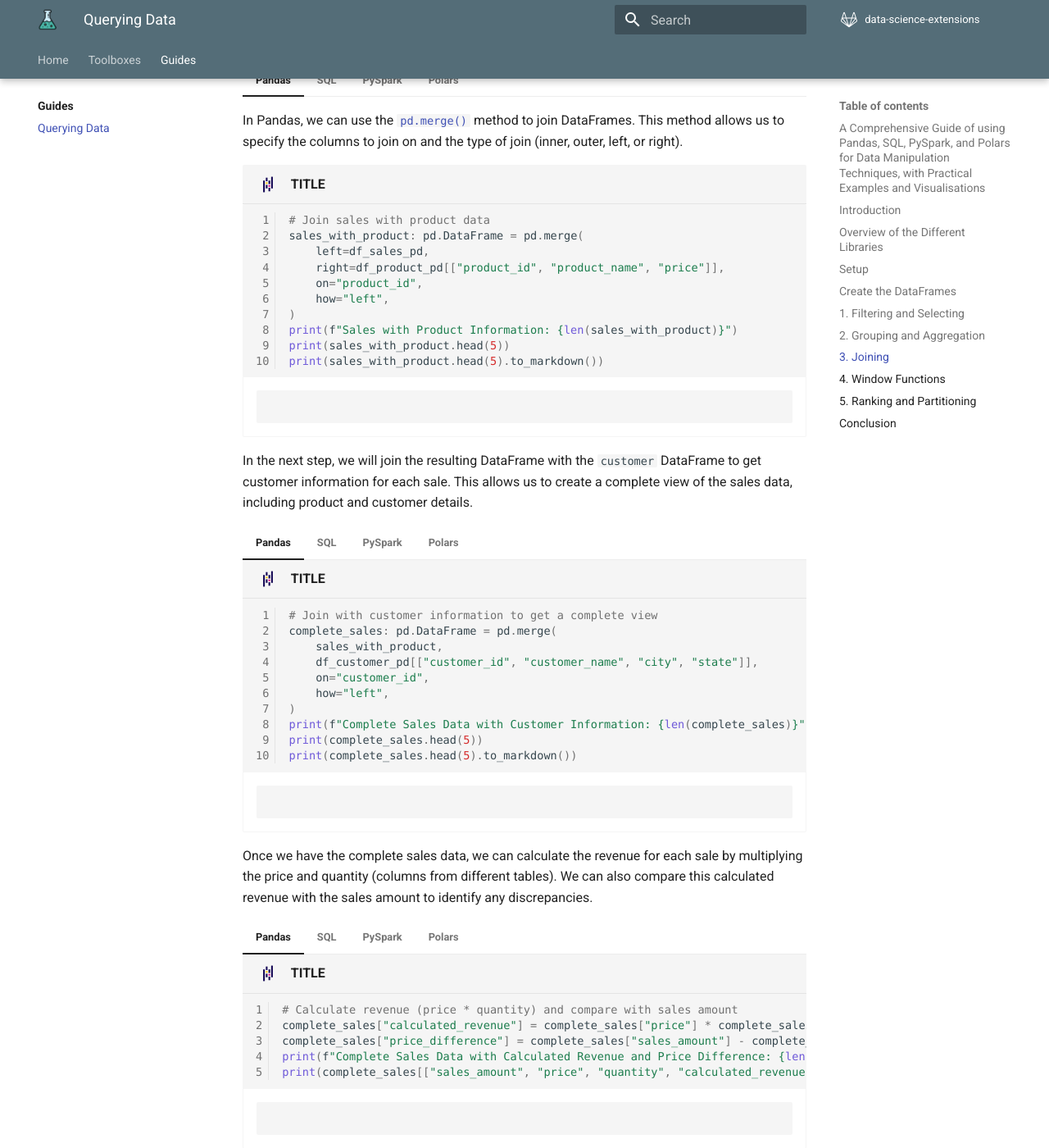
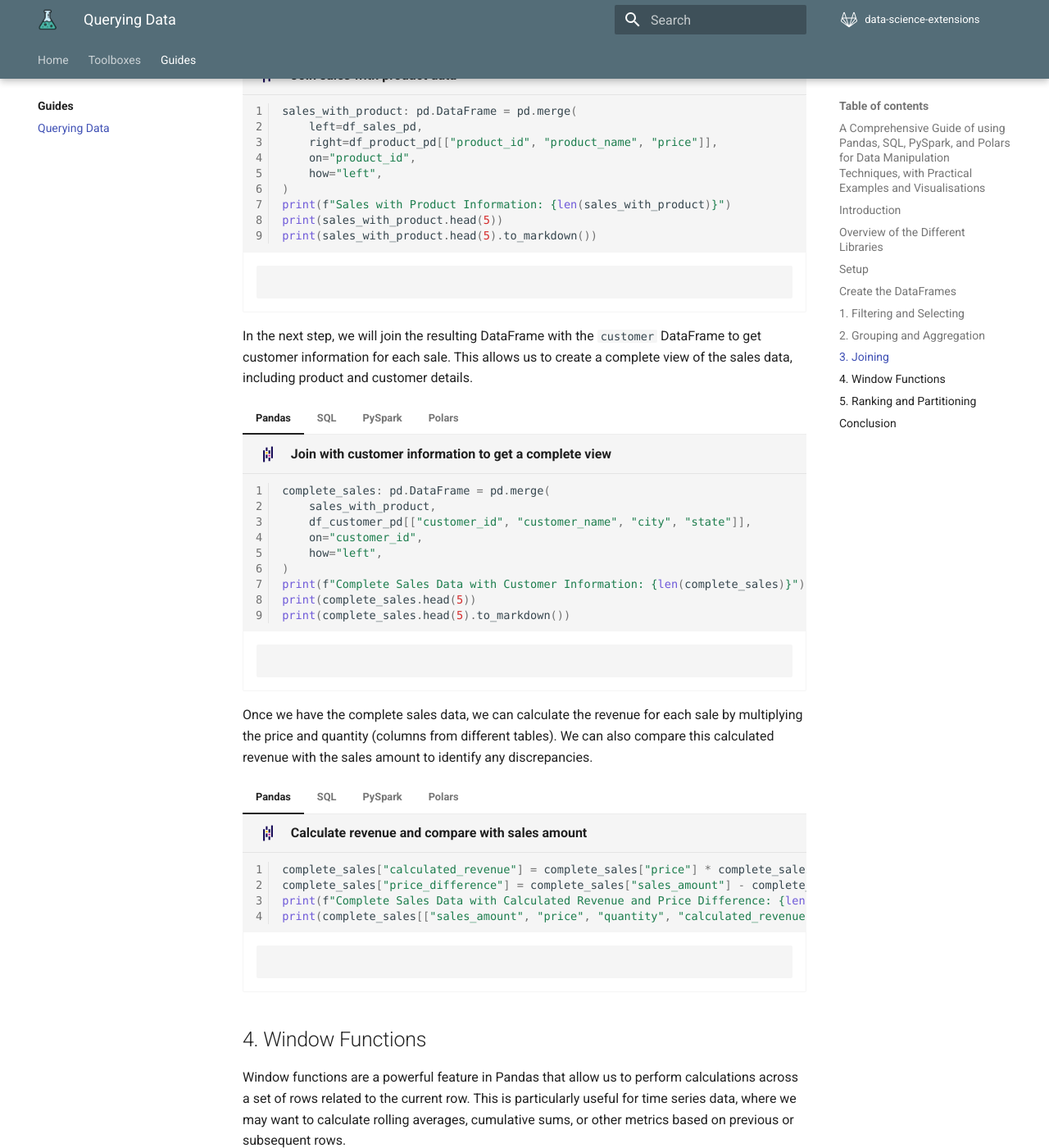
Before and after one commit to data-science-extensions/data-science-extensions, an MkDocs documentation site: the page built from docs/guides/querying-data.md, in a window 1280 px wide and 1400 px high, scrolled down 10398 px. Shown: the whole window at 82% size. Built offline with MkDocs 1.6.1 and Material for MkDocs 9.7.7, drawn with Linux system fonts in a browser that asks for light colours; some web fonts are replaced; comment, search, counter and statistics services are not loaded; the version menu is left out; some of the changed text lies outside the part shown.

Commit message:
Add `title` to each code chunk

````diff
--- a/docs/guides/querying-data.md
+++ b/docs/guides/querying-data.md
@@ -684,8 +684,7 @@ The first section will demonstrate how to filter and select data from the DataFr
 
     In Pandas, we can use boolean indexing to filter rows based on specific conditions. As you can see in this first example, this looks like using square brackets, within which we define a column and a condition. In the below example, we can use string values to filter categorical data.
 
-    ```py {.pandas linenums="1" title="TITLE"}
-    # Filter sales data for specific category
+    ```py {.pandas linenums="1" title="Filter sales data for specific category"}
     electronics_sales_pd: pd.DataFrame = df_sales_pd[df_sales_pd["category"] == "Electronics"]
     print(f"Number of Electronics Sales: {len(electronics_sales_pd)}")
     print(electronics_sales_pd.head(5))
@@ -721,8 +720,7 @@ The first section will demonstrate how to filter and select data from the DataFr
 
     In SQL, we can use the `WHERE` clause to filter rows based on specific conditions. The syntax should be very familiar to anyone who has worked with SQL before. We can use the `pd.read_sql()` function to execute SQL queries and retrieve the data from the database. The result is a Pandas DataFrame that contains only the rows that match the specified condition. In the below example, we filter for sales in the "Electronics" category.
 
-    ```py {.sql linenums="1" title="TITLE"}
-    # Filter sales for a specific category
+    ```py {.sql linenums="1" title="Filter sales for a specific category"}
     electronics_sales_txt: str = """
         SELECT *
         FROM sales
@@ -763,8 +761,7 @@ The first section will demonstrate how to filter and select data from the DataFr
 
     In PySpark, we can use the `.filter()` (or the `.where()`) method to filter rows based on specific conditions. This process is effectively doing a boolean indexing operation to filter the DataFrame. The syntax is similar to SQL, where we can specify the condition as a string or using column expressions. In the below example, we filter for sales in the "Electronics" category.
 
-    ```py {.pyspark linenums="1" title="TITLE"}
-    # Filter sales data for specific category
+    ```py {.pyspark linenums="1" title="Filter sales for a specific category"}
     electronics_sales_ps: psDataFrame = df_sales_ps.filter(df_sales_ps["category"] == "Electronics")
     print(f"Number of Electronics Sales: {electronics_sales_ps.count()}")
     electronics_sales_ps.show(5)
@@ -804,8 +801,7 @@ The first section will demonstrate how to filter and select data from the DataFr
 
     In Polars, we can use the `.filter()` method to filter rows based on specific conditions. The syntax is similar to Pandas, where we can specify the condition using column expressions. In the below example, we filter for sales in the "Electronics" category.
 
-    ```py {.polars linenums="1" title="TITLE"}
-    # Filter sales data for specific category
+    ```py {.polars linenums="1" title="Filter sales for a specific category"}
     electronics_sales_pl: pl.DataFrame = df_sales_pl.filter(pl.col("category") == "Electronics")
     print(f"Number of Electronics Sales: {len(electronics_sales_pl)}")
     print(electronics_sales_pl.head(5))
@@ -847,8 +843,7 @@ We can also use numerical filtering, as you can see in the next example, where w
 
 === "Pandas"
 
-    ```py {.pandas linenums="1" title="TITLE"}
-    # Filter for high value transactions (over $500)
+    ```py {.pandas linenums="1" title="Filter for high value transactions"}
     high_value_sales_pd: pd.DataFrame = df_sales_pd[df_sales_pd["sales_amount"] > 500]
     print(f"Number of high-value Sales: {len(high_value_sales_pd)}")
     print(high_value_sales_pd.head(5))
@@ -882,8 +877,7 @@ We can also use numerical filtering, as you can see in the next example, where w
 
 === "SQL"
 
-    ```py {.sql linenums="1" title="TITLE"}
-    # Filter for high value transactions (over $500)
+    ```py {.sql linenums="1" title="Filter for high value transactions"}
     high_value_sales_txt: str = """
         SELECT *
         FROM sales
@@ -922,8 +916,7 @@ We can also use numerical filtering, as you can see in the next example, where w
 
 === "PySpark"
 
-    ```py {.pyspark linenums="1" title="TITLE"}
-    # Filter for high value transactions (over $500)
+    ```py {.pyspark linenums="1" title="Filter for high value transactions"}
     high_value_sales_ps: psDataFrame = df_sales_ps.filter("sales_amount > 500")
     print(f"Number of high-value Sales: {high_value_sales_ps.count()}")
     high_value_sales_ps.show(5)
@@ -961,8 +954,7 @@ We can also use numerical filtering, as you can see in the next example, where w
 
 === "Polars"
 
-    ```py {.polars linenums="1" title="TITLE"}
-    # Filter for high value transactions (over $500)
+    ```py {.polars linenums="1" title="Filter for high value transactions"}
     high_value_sales_pl: pl.DataFrame = df_sales_pl.filter(df_sales_pl["sales_amount"] > 500)
     print(f"Number of high-value Sales: {len(high_value_sales_pl)}")
     print(high_value_sales_pl.head(5))
@@ -1004,8 +996,7 @@ When it comes to selecting specific columns, we can use the double square bracke
 
 === "Pandas"
 
-    ```py {.pandas linenums="1" title="TITLE"}
-    # Select specific columns
+    ```py {.pandas linenums="1" title="Select specific columns"}
     sales_summary_pd: pd.DataFrame = df_sales_pd[["date", "category", "sales_amount"]]
     print(f"Sales Summary DataFrame: {len(sales_summary_pd)}")
     print(sales_summary_pd.head(5))
@@ -1039,8 +1030,7 @@ When it comes to selecting specific columns, we can use the double square bracke
 
 === "SQL"
 
-    ```py {.sql linenums="1" title="TITLE"}
-    # Select specific columns
+    ```py {.sql linenums="1" title="Select specific columns"}
     sales_summary_txt: str = """
         SELECT date, category, sales_amount
         FROM sales
@@ -1078,8 +1068,7 @@ When it comes to selecting specific columns, we can use the double square bracke
 
 === "PySpark"
 
-    ```py {.pyspark linenums="1" title="TITLE"}
-    # Select specific columns
+    ```py {.pyspark linenums="1" title="Select specific columns"}
     sales_summary_ps: psDataFrame = df_sales_ps.select("date", "category", "sales_amount")
     print(f"Sales Summary DataFrame: {sales_summary_ps.count()}")
     sales_summary_ps.show(5)
@@ -1117,8 +1106,7 @@ When it comes to selecting specific columns, we can use the double square bracke
 
 === "Polars"
 
-    ```py {.polars linenums="1" title="TITLE"}
-    # Select specific columns
+    ```py {.polars linenums="1" title="Select specific columns"}
     sales_summary_pl: pl.DataFrame = df_sales_pl.select(["date", "category", "sales_amount"])
     print(f"Sales Summary DataFrame: {len(sales_summary_pl)}")
     print(sales_summary_pl.head(5))
@@ -1165,8 +1153,7 @@ The second section will cover grouping and aggregation techniques. These operati
 
     In Pandas, we can use the [`.agg()`](https://pandas.pydata.org/docs/reference/api/pandas.DataFrame.agg.html) method to perform aggregation operations on DataFrames. This method allows us to apply multiple aggregation functions to different columns in a single operation.
 
-    ```py {.pandas linenums="1" title="TITLE"}
-    # Basic aggregation
+    ```py {.pandas linenums="1" title="Basic aggregation"}
     sales_stats: pd.DataFrame = df_sales_pd.agg(
         {
             "sales_amount": ["sum", "mean", "min", "max", "count"],
@@ -1188,8 +1175,7 @@ The second section will cover grouping and aggregation techniques. These operati
 
 === "SQL"
 
-    ```py {.sql linenums="1" title="TITLE"}
-    # Basic aggregation
+    ```py {.sql linenums="1" title="Basic aggregation"}
     sales_stats_sql: str = """
         SELECT
             SUM(sales_amount) AS sales_sum,
@@ -1218,8 +1204,7 @@ The second section will cover grouping and aggregation techniques. These operati
 
 === "PySpark"
 
-    ```py {.pyspark linenums="1" title="TITLE"}
-    # Basic aggregation
+    ```py {.pyspark linenums="1" title="Basic aggregation"}
     sales_stats: psDataFrame = df_sales_ps.agg(
         F.sum("sales_amount").alias("sales_sum"),
         F.avg("sales_amount").alias("sales_mean"),
@@ -1246,8 +1231,7 @@ The second section will cover grouping and aggregation techniques. These operati
 
 === "Polars"
 
-    ```py {.polars linenums="1" title="TITLE"}
-    # Basic aggregation
+    ```py {.polars linenums="1" title="Basic aggregation"}
     sales_stats: pl.DataFrame = df_sales_pl.select(
         pl.col("sales_amount").sum().alias("sales_sum"),
         pl.col("sales_amount").mean().alias("sales_mean"),
@@ -1277,8 +1261,7 @@ It is also possible to group data by a specific column and then apply aggregatio
 
     This is done using the [`.groupby()`](https://pandas.pydata.org/docs/reference/api/pandas.DataFrame.groupby.html) method to group data by one or more columns and then apply aggregation functions to summarize the data, followed by the [`.agg()`](https://pandas.pydata.org/docs/reference/api/pandas.DataFrame.agg.html) method.
 
-    ```py {.pandas linenums="1" title="TITLE"}
-    # Group by category and aggregate
+    ```py {.pandas linenums="1" title="Group by category and aggregate"}
     category_sales: pd.DataFrame = df_sales_pd.groupby("category").agg(
         {
             "sales_amount": ["sum", "mean", "count"],
@@ -1300,8 +1283,7 @@ It is also possible to group data by a specific column and then apply aggregatio
 
 === "SQL"
 
-    ```py {.sql linenums="1" title="TITLE"}
-    # Group by category and aggregate
+    ```py {.sql linenums="1" title="Group by category and aggregate"}
     category_sales_sql: str = """
         SELECT
             category,
@@ -1327,8 +1309,7 @@ It is also possible to group data by a specific column and then apply aggregatio
 
 === "PySpark"
 
-    ```py {.pyspark linenums="1" title="TITLE"}
-    # Group by category and aggregate
+    ```py {.pyspark linenums="1" title="Group by category and aggregate"}
     category_sales: psDataFrame = df_sales_ps.groupBy("category").agg(
         F.sum("sales_amount").alias("total_sales"),
         F.avg("sales_amount").alias("average_sales"),
@@ -1350,8 +1331,7 @@ It is also possible to group data by a specific column and then apply aggregatio
 
 === "Polars"
 
-    ```py {.polars linenums="1" title="TITLE"}
-    # Group by category and aggregate
+    ```py {.polars linenums="1" title="Group by category and aggregate"}
     category_sales: pl.DataFrame = df_sales_pl.group_by("category").agg(
         pl.col("sales_amount").sum().alias("total_sales"),
         pl.col("sales_amount").mean().alias("average_sales"),
@@ -1377,8 +1357,7 @@ We can rename the columns for clarity by simply assigning new names.
 
     In Pandas, we use the [`.columns`](https://pandas.pydata.org/docs/reference/api/pandas.DataFrame.columns.html) attribute of the DataFrame. This makes it easier to understand the results of the aggregation.
 
-    ```py {.pandas linenums="1" title="TITLE"}
-    # Rename columns for clarity
+    ```py {.pandas linenums="1" title="Rename columns for clarity"}
     category_sales.columns = [
         "total_sales",
         "average_sales",
@@ -1400,7 +1379,7 @@ We can rename the columns for clarity by simply assigning new names.
 
 === "SQL"
 
-    ```py {.sql linenums="1" title="TITLE"}
+    ```py {.sql linenums="1" title="Rename columns for clarity"}
     ```
 
     <div class="result" markdown>
@@ -1413,8 +1392,7 @@ We can rename the columns for clarity by simply assigning new names.
 
 === "PySpark"
 
-    ```py {.pyspark linenums="1" title="TITLE"}
-    # Rename columns for clarity
+    ```py {.pyspark linenums="1" title="Rename columns for clarity"}
     category_sales: psDataFrame = category_sales.withColumnsRenamed(
         {
             "total_sales": "Total Sales",
@@ -1438,8 +1416,7 @@ We can rename the columns for clarity by simply assigning new names.
 
 === "Polars"
 
-    ```py {.polars linenums="1" title="TITLE"}
-    # Rename columns for clarity
+    ```py {.polars linenums="1" title="Rename columns for clarity"}
     category_sales: pl.DataFrame = category_sales.rename(
         {
             "total_sales": "Total Sales",
@@ -1465,8 +1442,7 @@ Having aggregated the data, we can now visualize the results using [Plotly](http
 
 === "Pandas"
 
-    ```py {.pandas linenums="1" title="TITLE"}
-    # Plot the results
+    ```py {.pandas linenums="1" title="Plot the results"}
     fig: go.Figure = px.bar(
         category_sales.reset_index(),
         x="category",
@@ -1488,8 +1464,7 @@ Having aggregated the data, we can now visualize the results using [Plotly](http
 
 === "SQL"
 
-    ```py {.sql linenums="1" title="TITLE"}
-    # Plot the results
+    ```py {.sql linenums="1" title="Plot the results"}
     fig: go.Figure = px.bar(
         pd.read_sql(category_sales_sql, conn),
         x="category",
@@ -1511,8 +1486,7 @@ Having aggregated the data, we can now visualize the results using [Plotly](http
 
 === "PySpark"
 
-    ```py {.pyspark linenums="1" title="TITLE"}
-    # Convert to pandas for plotting with plotly
+    ```py {.pyspark linenums="1" title="Plot the results"}
     category_sales_pd: pd.DataFrame = category_sales.toPandas()
     fig: go.Figure = px.bar(
         category_sales_pd,
@@ -1535,8 +1509,7 @@ Having aggregated the data, we can now visualize the results using [Plotly](http
 
 === "Polars"
 
-    ```py {.polars linenums="1" title="TITLE"}
-    # Plot the results
+    ```py {.polars linenums="1" title="Plot the results"}
     fig: go.Figure = px.bar(
         category_sales,
         x="category",
@@ -1566,8 +1539,7 @@ Here, we will join the `sales` DataFrame with the `product` DataFrame to get add
 
     In Pandas, we can use the [`pd.merge()`](https://pandas.pydata.org/docs/reference/api/pandas.merge.html) method to join DataFrames. This method allows us to specify the columns to join on and the type of join (inner, outer, left, or right).
 
-    ```py {.pandas linenums="1" title="TITLE"}
-    # Join sales with product data
+    ```py {.pandas linenums="1" title="Join sales with product data"}
     sales_with_product: pd.DataFrame = pd.merge(
         left=df_sales_pd,
         right=df_product_pd[["product_id", "product_name", "price"]],
@@ -1589,8 +1561,7 @@ Here, we will join the `sales` DataFrame with the `product` DataFrame to get add
 
 === "SQL"
 
-    ```py {.sql linenums="1" title="TITLE"}
-    # Join sales with product data
+    ```py {.sql linenums="1" title="Join sales with product data"}
     sales_with_product_sql: str = """
         SELECT s.*, p.product_name, p.price
         FROM sales s
@@ -1611,8 +1582,7 @@ Here, we will join the `sales` DataFrame with the `product` DataFrame to get add
 
 === "PySpark"
 
-    ```py {.pyspark linenums="1" title="TITLE"}
-    # Join sales with product data
+    ```py {.pyspark linenums="1" title="Join sales with product data"}
     sales_with_product: psDataFrame = df_sales_ps.join(
         other=df_product_ps.select("product_id", "product_name", "price"),
         on="product_id",
@@ -1633,8 +1603,7 @@ Here, we will join the `sales` DataFrame with the `product` DataFrame to get add
 
 === "Polars"
 
-    ```py {.polars linenums="1" title="TITLE"}
-    # Join sales with product data
+    ```py {.polars linenums="1" title="Join sales with product data"}
     sales_with_product: pl.DataFrame = df_sales_pl.join(
         df_product_pl.select(["product_id", "product_name", "price"]),
         on="product_id",
@@ -1657,8 +1626,7 @@ In the next step, we will join the resulting DataFrame with the `customer` DataF
 
 === "Pandas"
 
-    ```py {.pandas linenums="1" title="TITLE"}
-    # Join with customer information to get a complete view
+    ```py {.pandas linenums="1" title="Join with customer information to get a complete view"}
     complete_sales: pd.DataFrame = pd.merge(
         sales_with_product,
         df_customer_pd[["customer_id", "customer_name", "city", "state"]],
@@ -1680,8 +1648,7 @@ In the next step, we will join the resulting DataFrame with the `customer` DataF
 
 === "SQL"
 
-    ```py {.sql linenums="1" title="TITLE"}
-    # Join with customer information to get a complete view
+    ```py {.sql linenums="1" title="Join with customer information to get a complete view"}
     complete_sales_sql: str = """
         SELECT
             s.*,
@@ -1709,8 +1676,7 @@ In the next step, we will join the resulting DataFrame with the `customer` DataF
 
 === "PySpark"
 
-    ```py {.pyspark linenums="1" title="TITLE"}
-    # Join with customer information to get a complete view
+    ```py {.pyspark linenums="1" title="Join with customer information to get a complete view"}
     complete_sales: psDataFrame = sales_with_product.alias("s").join(
         other=df_customer_ps.select("customer_id", "customer_name", "city", "state").alias("c"),
         on="customer_id",
@@ -1731,8 +1697,7 @@ In the next step, we will join the resulting DataFrame with the `customer` DataF
 
 === "Polars"
 
-    ```py {.polars linenums="1" title="TITLE"}
-    # Join with customer information to get a complete view
+    ```py {.polars linenums="1" title="Join with customer information to get a complete view"}
     complete_sales: pl.DataFrame = sales_with_product.join(
         df_customer_pl.select(["customer_id", "customer_name", "city", "state"]),
         on="customer_id",
@@ -1755,8 +1720,7 @@ Once we have the complete sales data, we can calculate the revenue for each sale
 
 === "Pandas"
 
-    ```py {.pandas linenums="1" title="TITLE"}
-    # Calculate revenue (price * quantity) and compare with sales amount
+    ```py {.pandas linenums="1" title="Calculate revenue and compare with sales amount"}
     complete_sales["calculated_revenue"] = complete_sales["price"] * complete_sales["quantity"]
     complete_sales["price_difference"] = complete_sales["sales_amount"] - complete_sales["calculated_revenue"]
     print(f"Complete Sales Data with Calculated Revenue and Price Difference: {len(complete_sales)}")
@@ -1773,8 +1737,7 @@ Once we have the complete sales data, we can calculate the revenue for each sale
 
 === "SQL"
 
-    ```py {.sql linenums="1" title="TITLE"}
-    # Calculate revenue and price difference
+    ```py {.sql linenums="1" title="Calculate revenue and compare with sales amount"}
     revenue_comparison_sql: str = """
         SELECT
             s.sales_amount,
@@ -1800,8 +1763,7 @@ Once we have the complete sales data, we can calculate the revenue for each sale
 
 === "PySpark"
 
-    ```py {.pyspark linenums="1" title="TITLE"}
-    # Calculate revenue (price * quantity) and compare with sales amount
+    ```py {.pyspark linenums="1" title="Calculate revenue and compare with sales amount"}
     complete_sales: psDataFrame = complete_sales.withColumns(
         {
             "calculated_revenue": complete_sales["price"] * complete_sales["quantity"],
@@ -1828,8 +1790,7 @@ Once we have the complete sales data, we can calculate the revenue for each sale
 
 === "Polars"
 
-    ```py {.polars linenums="1" title="TITLE"}
-    # Calculate revenue (price * quantity) and compare with sales amount
+    ```py {.polars linenums="1" title="Calculate revenue and compare with sales amount"}
     complete_sales: pl.DataFrame = complete_sales.with_columns(
         (pl.col("price") * pl.col("quantity")).alias("calculated_revenue"),
         (pl.col("sales_amount") - (pl.col("price") * pl.col("quantity"))).alias("price_difference"),
@@ -1859,9 +1820,8 @@ In this section, we will demonstrate how to use window functions to analyze sale
 
 === "Pandas"
 
-    ```py {.pandas linenums="1" title="TITLE"}
-    # Time-based window function
-    df_sales_pd["date"] = pd.to_datetime(df_sales_pd["date"])  # Ensure date type
+    ```py {.pandas linenums="1" title="Time-based window function"}
+    df_sales_pd["date"] = pd.to_datetime(df_sales_pd["date"])  # Ensure correct date type
     daily_sales: pd.DataFrame = (
         df_sales_pd.groupby(df_sales_pd["date"].dt.date)["sales_amount"].sum().reset_index().sort_values("date")
     )
@@ -1880,8 +1840,7 @@ In this section, we will demonstrate how to use window functions to analyze sale
 
 === "SQL"
 
-    ```py {.sql linenums="1" title="TITLE"}
-    # Time-based window function
+    ```py {.sql linenums="1" title="Time-based window function"}
     daily_sales_sql: str = """
         SELECT
             date,
@@ -1905,8 +1864,7 @@ In this section, we will demonstrate how to use window functions to analyze sale
 
 === "PySpark"
 
-    ```py {.pyspark linenums="1" title="TITLE"}
-    # Convert date column to date type if not already
+    ```py {.pyspark linenums="1" title="Time-based window function"}
     df_sales_ps: psDataFrame = df_sales_ps.withColumn("date", F.to_date(df_sales_ps["date"]))
     daily_sales: psDataFrame = (
         df_sales_ps.groupBy("date")
@@ -1930,8 +1888,7 @@ In this section, we will demonstrate how to use window functions to analyze sale
 
 === "Polars"
 
-    ```py {.polars linenums="1" title="TITLE"}
-    # Convert date column to date type if not already
+    ```py {.polars linenums="1" title="Time-based window function"}
     df_sales_pl: pl.DataFrame = df_sales_pl.with_columns(pl.col("date").cast(pl.Date))
     ```
 
@@ -2226,8 +2183,7 @@ Finally, we can visualize the daily sales data along with the 7-day moving avera
 
 === "Pandas"
 
-    ```py {.pandas linenums="1" title="TITLE"}
-    # Plot time series with rolling average
+    ```py {.pandas linenums="1" title="Plot results"}
     fig: go.Figure = (
         go.Figure()
         .add_trace(
@@ -2266,8 +2222,7 @@ Finally, we can visualize the daily sales data along with the 7-day moving avera
 
 === "SQL"
 
-    ```py {.sql linenums="1" title="TITLE"}
-    # Plot time series with rolling average
+    ```py {.sql linenums="1" title="Plot results"}
     fig: go.Figure = (
         go.Figure()
         .add_trace(
@@ -2306,8 +2261,7 @@ Finally, we can visualize the daily sales data along with the 7-day moving avera
 
 === "PySpark"
 
-    ```py {.pyspark linenums="1" title="TITLE"}
-    # Plot time series with rolling average
+    ```py {.pyspark linenums="1" title="Plot results"}
     fig: go.Figure = (
         go.Figure()
         .add_trace(
@@ -2346,8 +2300,7 @@ Finally, we can visualize the daily sales data along with the 7-day moving avera
 
 === "Polars"
 
-    ```py {.polars linenums="1" title="TITLE"}
-    # Plot time series with rolling average
+    ```py {.polars linenums="1" title="Plot results"}
     fig: go.Figure = (
         go.Figure()
         .add_trace(
@@ -2392,8 +2345,7 @@ The fifth section will demonstrate how to rank and partition data in Pandas. Thi
 
     In Pandas, we can use the [`.rank()`](https://pandas.pydata.org/docs/reference/api/pandas.DataFrame.rank.html) method to rank values in a DataFrame. This method allows us to specify the ranking method (e.g., dense, average, min, max) and whether to rank in ascending or descending order.
 
-    ```py {.pandas linenums="1" title="TITLE"}
-    # Rank customers by total spending
+    ```py {.pandas linenums="1" title="Rank customers by total spending"}
     customer_spending: pd.DataFrame = df_sales_pd.groupby("customer_id")["sales_amount"].sum().reset_index()
     customer_spending["rank"] = customer_spending["sales_amount"].rank(method="dense", ascending=False)
     customer_spending: pd.DataFrame = customer_spending.sort_values("rank")
@@ -2412,7 +2364,7 @@ The fifth section will demonstrate how to rank and partition data in Pandas. Thi
 
 === "SQL"
 
-    ```py {.sql linenums="1" title="TITLE"}
+    ```py {.sql linenums="1" title="Rank customers by total spending"}
     ```
 
     <div class="result" markdown>
@@ -2425,8 +2377,7 @@ The fifth section will demonstrate how to rank and partition data in Pandas. Thi
 
 === "PySpark"
 
-    ```py {.pyspark linenums="1" title="TITLE"}
-    # Rank customers by total spending
+    ```py {.pyspark linenums="1" title="Rank customers by total spending"}
     customer_spending: psDataFrame = (
         df_sales_ps.groupBy("customer_id")
         .agg(F.sum("sales_amount").alias("total_spending"))
@@ -2448,8 +2399,7 @@ The fifth section will demonstrate how to rank and partition data in Pandas. Thi
 
 === "Polars"
 
-    ```py {.polars linenums="1" title="TITLE"}
-    # Rank customers by total spending
+    ```py {.polars linenums="1" title="Rank customers by total spending"}
     customer_spending: pl.DataFrame = (
         df_sales_pl.group_by("customer_id")
         .agg(pl.col("sales_amount").sum().alias("total_spending"))
@@ -2554,8 +2504,7 @@ Next, we will rank products based on the quantity sold. This allows us to identi
 
 === "Pandas"
 
-    ```py {.pandas linenums="1" title="TITLE"}
-    # Rank products by quantity sold
+    ```py {.pandas linenums="1" title="Rank products by quantity sold"}
     product_popularity: pd.DataFrame = df_sales_pd.groupby("product_id")["quantity"].sum().reset_index()
     product_popularity["rank"] = product_popularity["quantity"].rank(method="dense", ascending=False)
     product_popularity: pd.DataFrame = product_popularity.sort_values("rank")
@@ -2574,8 +2523,7 @@ Next, we will rank products based on the quantity sold. This allows us to identi
 
 === "SQL"
 
-    ```py {.sql linenums="1" title="TITLE"}
-    # Rank products by quantity sold
+    ```py {.sql linenums="1" title="Rank products by quantity sold"}
     product_popularity_sql: str = """
         SELECT
             p.product_id,
@@ -2603,8 +2551,7 @@ Next, we will rank products based on the quantity sold. This allows us to identi
 
 === "PySpark"
 
-    ```py {.pyspark linenums="1" title="TITLE"}
-    # Rank products by quantity sold
+    ```py {.pyspark linenums="1" title="Rank products by quantity sold"}
     product_popularity: psDataFrame = (
         df_sales_ps.groupBy("product_id")
         .agg(F.sum("quantity").alias("total_quantity"))
@@ -2626,8 +2573,7 @@ Next, we will rank products based on the quantity sold. This allows us to identi
 
 === "Polars"
 
-    ```py {.polars linenums="1" title="TITLE"}
-    # Rank products by quantity sold
+    ```py {.polars linenums="1" title="Rank products by quantity sold"}
     product_popularity: pl.DataFrame = (
         df_sales_pl.group_by("product_id")
         .agg(pl.col("quantity").sum().alias("total_quantity"))
````
